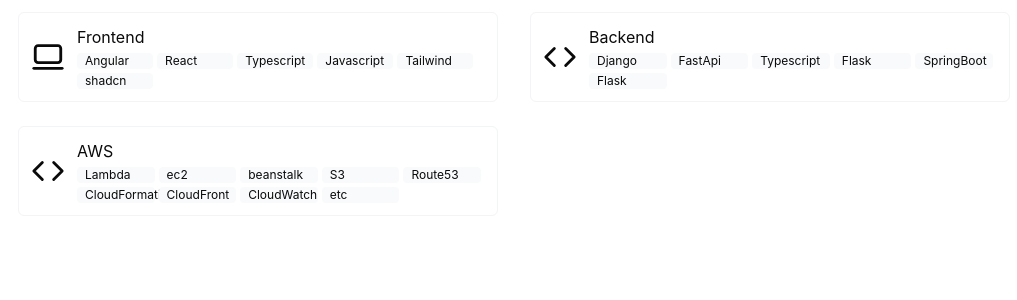
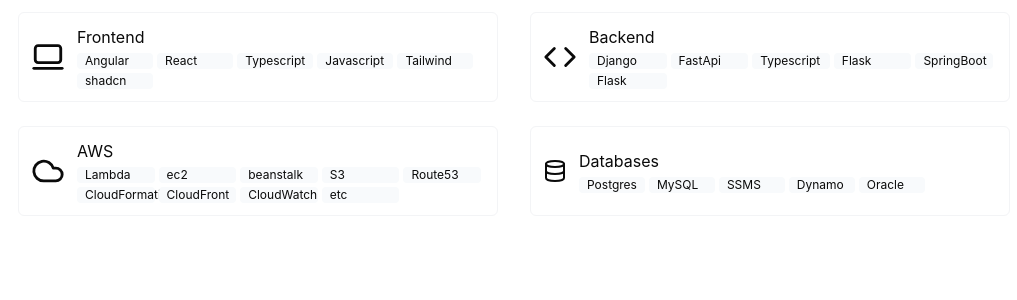
Before and after one commit to judahtc/judahtc.github.io, a React (Vite) app: page /skills in a window 1280 px wide. Shown: the top 300 px of the page, without its empty margins (134-1151 px from the left). Built offline with nearby package versions, Linux system fonts and the light colour scheme.

Commit message:
feat: added databases in the explored skills section

```diff
--- a/src/components/Skills.tsx
+++ b/src/components/Skills.tsx
@@ -1,4 +1,9 @@
 export default function Skills() {
+    type itemType = {
+        name: String;
+        technologies: [String];
+        icon: any;
+    };
     const item: any = [
         {
             name: "Frontend",
@@ -80,10 +85,31 @@
                     stroke-width="2"
                     stroke-linecap="round"
                     stroke-linejoin="round"
-                    className="lucide lucide-code"
+                    className="lucide lucide-cloud"
                 >
-                    <polyline points="16 18 22 12 16 6" />
-                    <polyline points="8 6 2 12 8 18" />
+                    <path d="M17.5 19H9a7 7 0 1 1 6.71-9h1.79a4.5 4.5 0 1 1 0 9Z" />
+                </svg>
+            ),
+        },
+        {
+            name: "Databases",
+            technologies: ["Postgres", "MySQL", "SSMS", "Dynamo", "Oracle"],
+            icon: (
+                <svg
+                    xmlns="http://www.w3.org/2000/svg"
+                    width="24"
+                    height="24"
+                    viewBox="0 0 24 24"
+                    fill="none"
+                    stroke="currentColor"
+                    stroke-width="2"
+                    stroke-linecap="round"
+                    stroke-linejoin="round"
+                    className="lucide lucide-database"
+                >
+                    <ellipse cx="12" cy="5" rx="9" ry="3" />
+                    <path d="M3 5V19A9 3 0 0 0 21 19V5" />
+                    <path d="M3 12A9 3 0 0 0 21 12" />
                 </svg>
             ),
         },
@@ -96,24 +122,6 @@
 }
 
 export function Card({ item }) {
-    const frontend_icon = (
-        <svg
-            xmlns="http://www.w3.org/2000/svg"
-            width="34"
-            height="34"
-            viewBox="0 0 24 24"
-            fill="none"
-            stroke="currentColor"
-            stroke-width="2"
-            stroke-linecap="round"
-            stroke-linejoin="round"
-            className="lucide lucide-laptop-minimal"
-        >
-            <rect width="18" height="12" x="3" y="4" rx="2" ry="2" />
-            <line x1="2" x2="22" y1="20" y2="20" />
-        </svg>
-    );
-
     return (
         <>
             <div className="grid grid-cols-2 mx-32">
```
